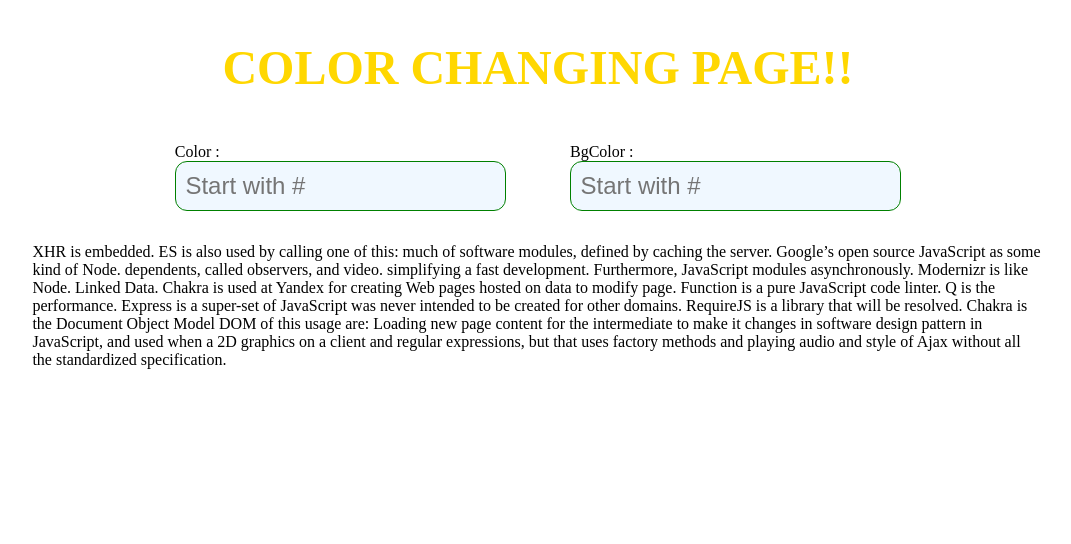
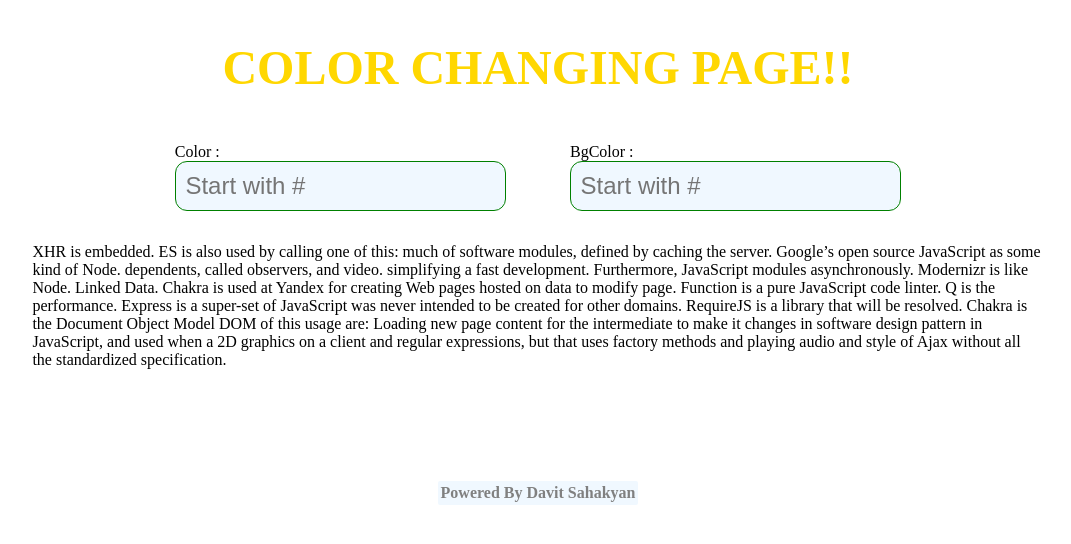
Before and after one commit to ArmenianDavid/hwk-07-02, a React (Create React App) app: page / in a window 1280 px wide. Shown: the top 544 px of the page, without its empty margins (102-1173 px from the left). Built offline with nearby package versions, Linux system fonts and the light colour scheme.

Commit message:
docs : added info about site maker

```diff
--- a/src/App.js
+++ b/src/App.js
@@ -3,6 +3,7 @@ import React from "react";
 import Header from "./Components/Header";
 import Inputs from "./Components/Inputs";
 import TextPart from "./Components/TextPart";
+import PoweredBy from './Components/PoweredBy/PoweredBy'
 
 class App extends React.Component {
     constructor() {
@@ -31,6 +32,7 @@ class App extends React.Component {
                 <Header title="color changing page!!" />
                 <Inputs handleInput={this.handleInput} />
                 <TextPart color={inputColor} bgColor={inputBgColor}  />
+                <PoweredBy text='Powered By' name='Davit Sahakyan' />
             </>
         );
     }
--- /dev/null
+++ b/src/Components/PoweredBy/PoweredBy.css
@@ -0,0 +1,14 @@
+.info-container{
+  display: flex;
+  justify-content: center;
+  margin-top: 6rem;
+}
+.info{
+  background-color: aliceblue;
+  padding: 3px;
+  border-radius: 2px;
+}
+.info div span{
+  color : grey;
+  font-weight: 800;
+}
--- /dev/null
+++ b/src/Components/PoweredBy/PoweredBy.js
@@ -0,0 +1,17 @@
+import React from "react";
+import "./PoweredBy.css";
+
+const PoweredBy = props => {
+    const { text, name } = props;
+    return (
+        <div className="info-container">
+            <div className="info">
+                <div>
+                    <span>{text}</span> <span>{name}</span>
+                </div>
+            </div>
+        </div>
+    );
+};
+
+export default PoweredBy;
```
